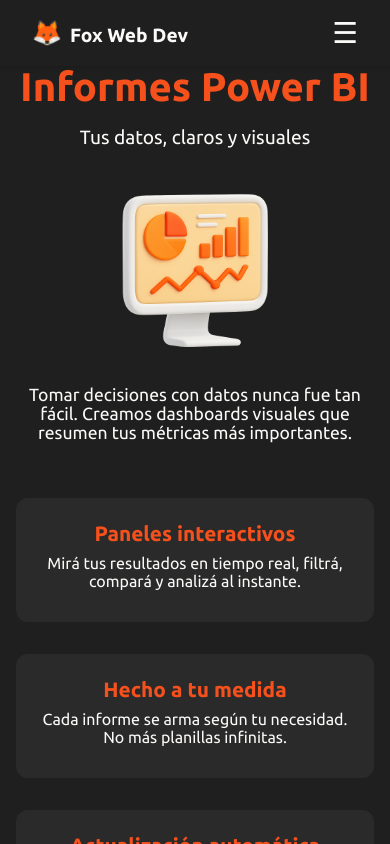
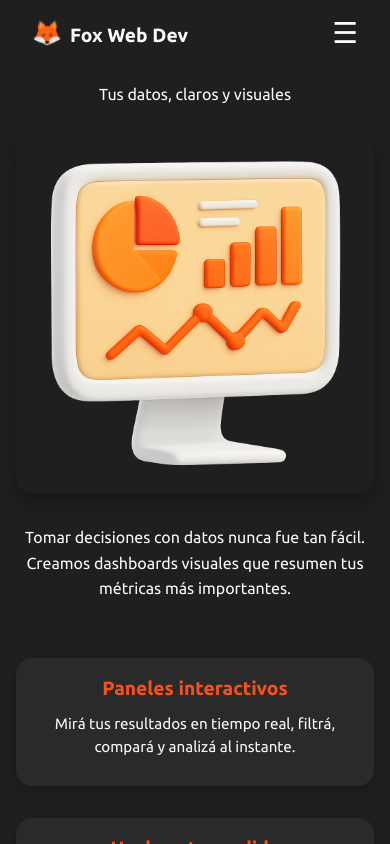
Before and after one commit to ManiaciNahuel/fox-web-dev, a React (Create React App) app: page /servicios/power-bi in a window 390 px wide. Built offline with nearby package versions, Linux system fonts and the light colour scheme.

Commit message:
stylando servgtempl

```diff
--- a/src/styles/servicioTemplate.scss
+++ b/src/styles/servicioTemplate.scss
@@ -1,58 +1,111 @@
 @use './variables' as *;
 
 .servicio-template {
+  background-color: $color-dark;
+  color: $color-light;
   padding: 4rem 1rem;
-  text-align: center;
+  min-height: 100vh;
+  overflow-y: auto;
 
   h2 {
+    color: $color-primary;
     font-size: 2.5rem;
-    color: $color-primary;
+    margin-bottom: 1rem;
+    text-align: center;
   }
 
   .sub {
     font-size: 1.2rem;
+    color: $color-light;
     margin-bottom: 2rem;
-    color: $color-light;
+    text-align: center;
   }
 
   .intro {
     display: flex;
-    flex-direction: column;
     align-items: center;
+    gap: 2rem;
+    margin-bottom: 3rem;
+    justify-content: center;
+    flex-wrap: wrap;
 
     .imagen-principal {
-      width: 180px;
-      margin-bottom: 1.5rem;
+      max-width: 400px;
+      width: 100%;
+      border-radius: 1rem;
+      box-shadow: 0 8px 20px rgba(0, 0, 0, 0.3);
     }
 
     .descripcion {
+      flex: 1;
+      font-size: 1.1rem;
+      line-height: 1.6;
       max-width: 600px;
-      color: $color-light;
-      font-size: 1.1rem;
     }
   }
 
   .bloques {
-    display: flex;
-    flex-direction: column;
+    display: grid;
+    grid-template-columns: repeat(auto-fit, minmax(280px, 1fr));
     gap: 2rem;
-    margin-top: 3rem;
 
     .bloque {
       background-color: rgba(255, 255, 255, 0.05);
-      border-radius: 12px;
+      border-radius: 1rem;
       padding: 1.5rem;
+      box-shadow: 0 4px 12px rgba(0, 0, 0, 0.2);
 
       h3 {
         color: $color-primary;
-        font-size: 1.3rem;
-        margin-bottom: 0.5rem;
+        margin-bottom: 0.8rem;
+        font-size: 1.4rem;
       }
 
       p {
+        font-size: 1rem;
         color: $color-light;
-        font-size: 1rem;
+        line-height: 1.5;
       }
     }
   }
 }
+
+/* Mobile */
+@media (max-width: 768px) {
+  .servicio-template {
+    padding: 2rem 1rem;
+
+    h2 {
+      font-size: 2rem;
+    }
+
+    .sub {
+      font-size: 1rem;
+    }
+
+    .intro {
+      flex-direction: column;
+
+      .descripcion {
+        font-size: 1rem;
+        text-align: center;
+      }
+    }
+
+    .bloques {
+      grid-template-columns: 1fr;
+
+      .bloque {
+        padding: 1.2rem;
+
+        h3 {
+          font-size: 1.2rem;
+        }
+
+        p {
+          font-size: 0.95rem;
+        }
+      }
+    }
+  }
+}
```
